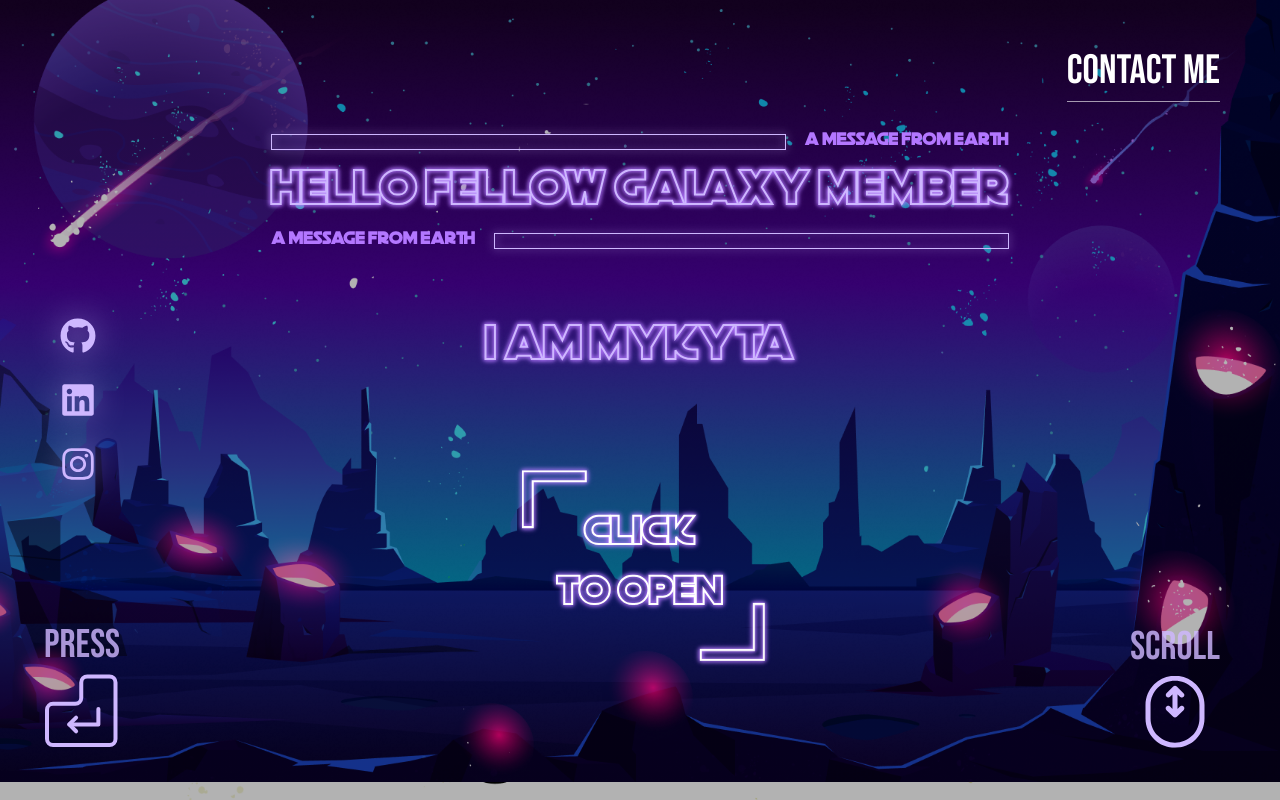
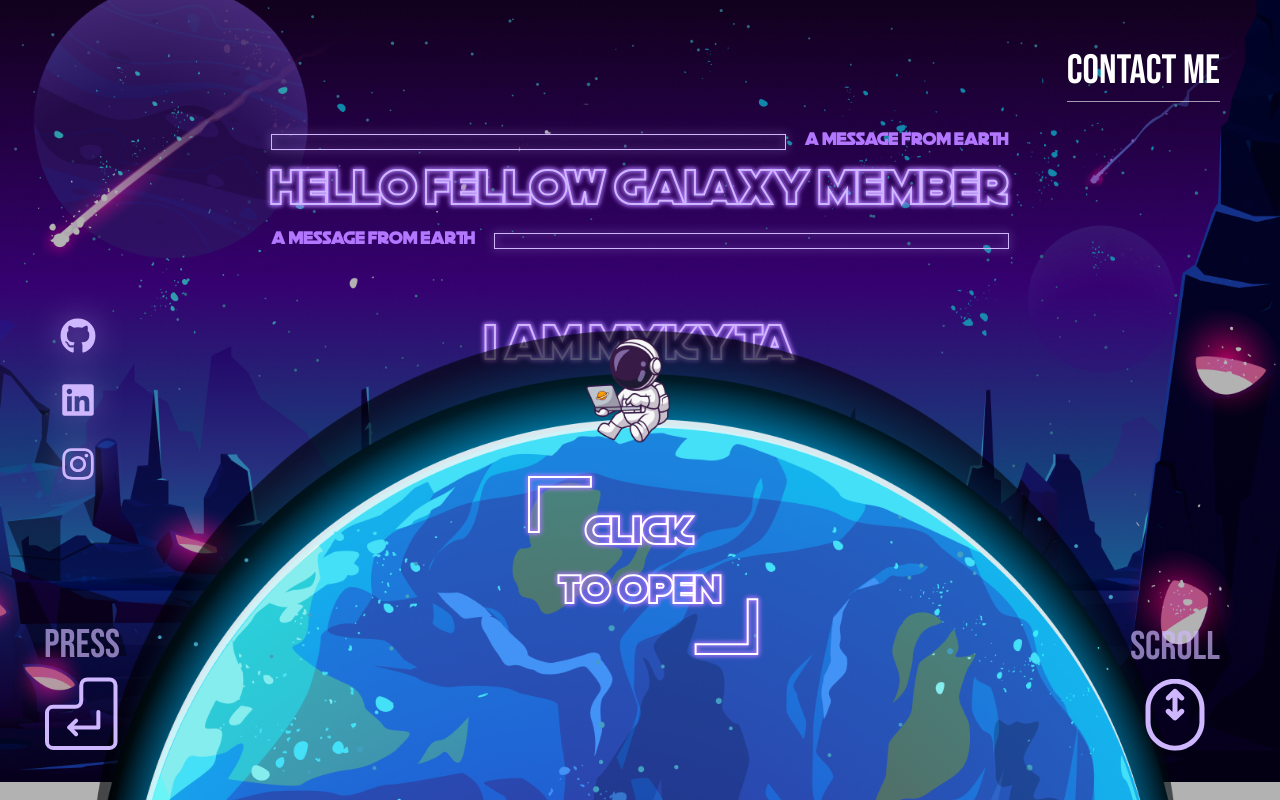
Before and after one commit to ZozuliaMykyta/portfolio, a React (Vite) app: page / in a window 1280 px wide. Shown: the top 800 px of the page. Built offline with nearby package versions, Linux system fonts and the light colour scheme.

Commit message:
feat: add earth image and integrate into App component

```diff
--- a/src/App.tsx
+++ b/src/App.tsx
@@ -4,6 +4,7 @@ import EnterIndicator from "./components/EnterIndicator";
 import ScrollIndicator from "./components/ScrollIndicator";
 import ContactButton from "./components/contact/ContactButton";
 import ClickToOpenButton from "./components/ClickToOpenButton";
+import earth from "./assets/img/earth.png";
 
 function App() {
   return (
@@ -13,6 +14,11 @@ function App() {
       <ScrollIndicator />
       <ContactButton />
       <ClickToOpenButton />
+      <img
+        className="absolute bottom-[-100%] left-[50%] -translate-x-[50%] z-30"
+        src={earth}
+        alt="Earth"
+      />
     </div>
   );
 }
```
Also changed, not shown: src/assets/img/earth.png (added).
